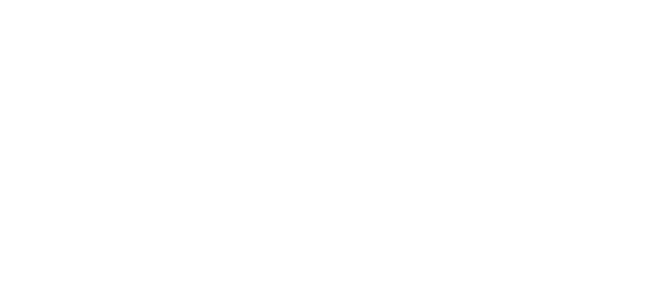
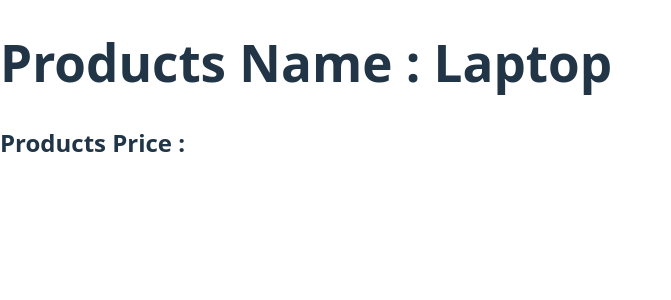
Before and after one commit to ridwanahmedxix/React-, a React (Vite) app in the folder Lesson/Lesson-2/: page / in a window 1280 px wide. Shown: the top 300 px of the page, without its empty margins (0-671 px from the left). Built offline with nearby package versions, Linux system fonts and the light colour scheme.

Commit message:
some update

```diff
--- a/Lesson/Lesson-2/src/App.jsx
+++ b/Lesson/Lesson-2/src/App.jsx
@@ -2,7 +2,16 @@ import "./App.css";
 import Home from "./components/Home/Home";
 
 function App() {
-  return <div></div>;
+  const products = {
+    name: "Laptop",
+    price: 2700,
+  };
+
+  return (
+    <div>
+      <Home products={products}></Home>
+    </div>
+  );
 }
 
 export default App;
--- a/Lesson/Lesson-2/src/components/Home/Home.jsx
+++ b/Lesson/Lesson-2/src/components/Home/Home.jsx
@@ -1,10 +1,10 @@
 import React from "react";
 import "./Home.css";
 
-const Home = () => {
+const Home = (props) => {
   return (
     <div>
-      <h1>Products Name : </h1>
+      <h1>Products Name : {props.products.name} </h1>
       <h2> Products Price : </h2>
     </div>
   );
```
